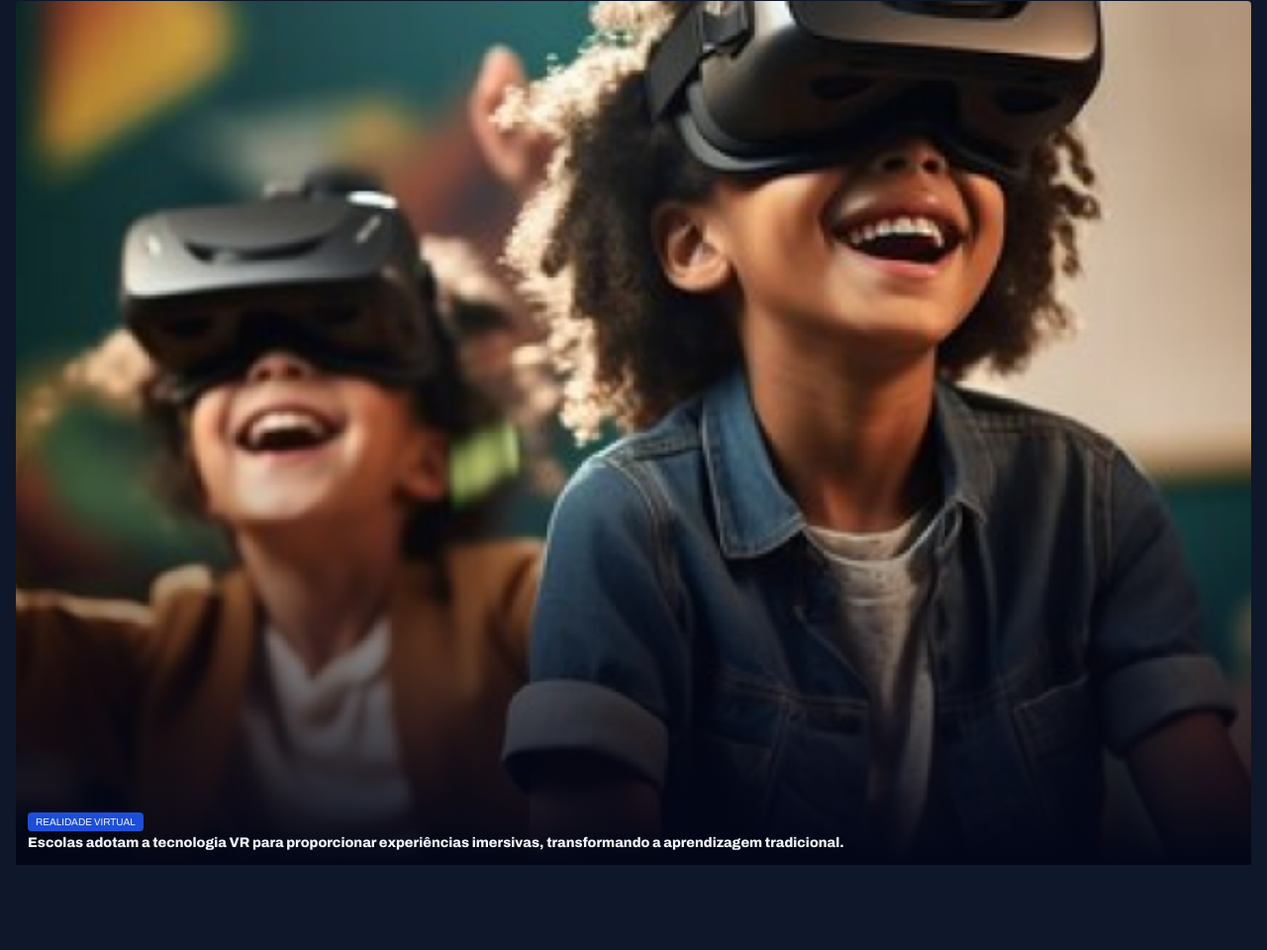
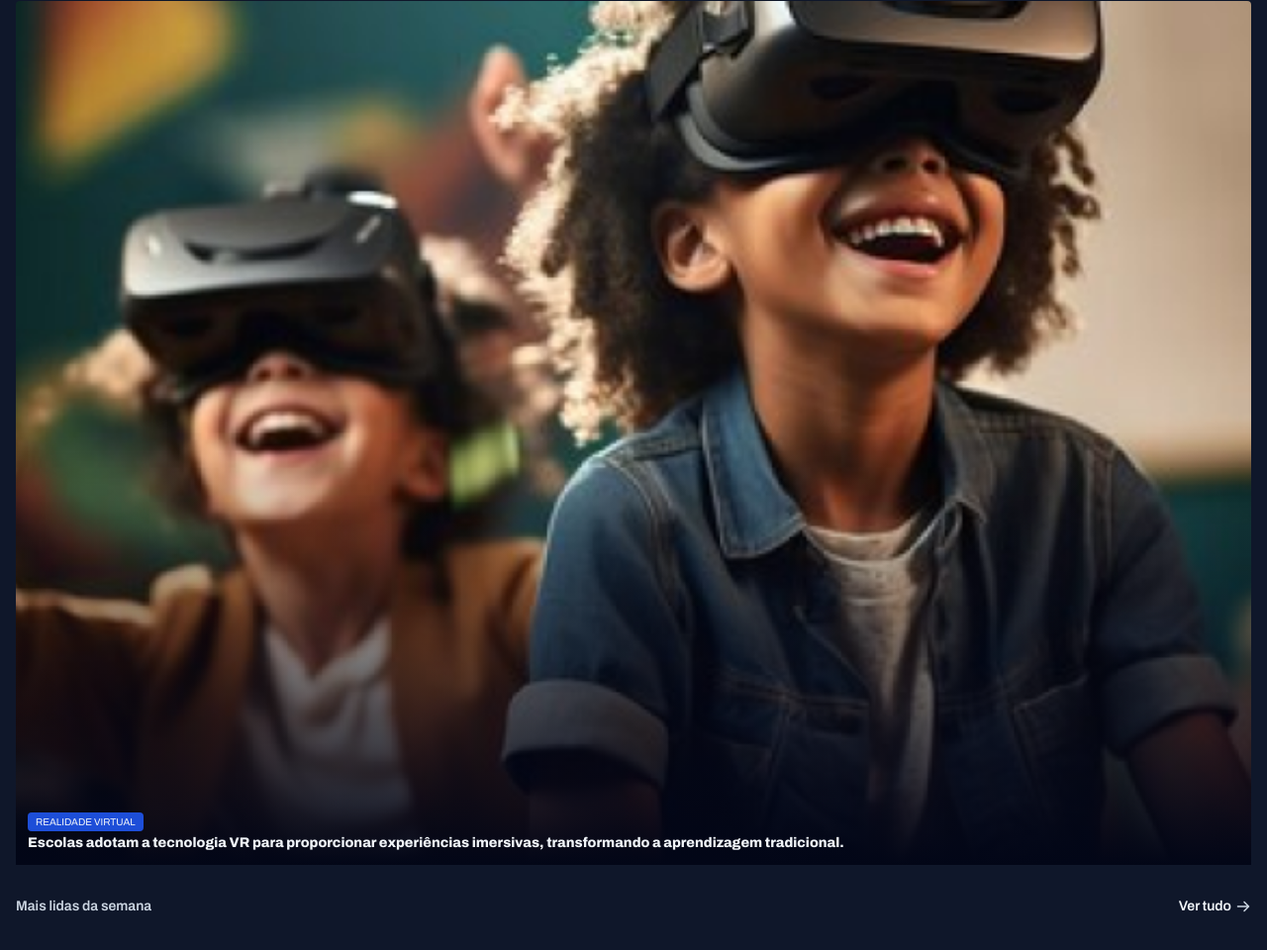
Before and after one commit to MichelBasteiro10/portal_de_noticias, a plain HTML site: page index.html in a window 1280 px wide. Shown: the part 3261-4221 px from the top of the page at 99% size. Before the commit the page ends 4135 px from the top, so only its background shows below. Drawn offline with Linux system fonts and the light colour scheme.

Commit message:
header seção read-more

```diff
--- a/index.html
+++ b/index.html
@@ -92,6 +92,16 @@
                 </figure>
             </div>
         </section>
+
+        <section id="read-more" class="container even-columns">
+            <header>
+                <h3>Mais lidas da semana</h3>
+                <a href="#">
+                    <strong>Ver tudo</strong>
+                    <span></span>
+                </a>
+            </header>
+        </section>
     </main>
 </body>
 
--- a/styles/global.css
+++ b/styles/global.css
@@ -36,10 +36,49 @@ a:hover {
     color: var(--brand-color-light);
 }
 
-h1, h2, h3 {
+h1,
+h2,
+h3 {
     font: inherit;
 }
 
 img {
     max-width: 100%;
 }
+
+section header {
+    display: grid;
+    grid-auto-flow: column;
+    align-items: center;
+
+    h3 {
+        font: var(--h3);
+        font-weight: 600;
+        color: var(--text-color-secondary);
+    }
+
+    a {
+        display: flex;
+        align-items: center;
+        justify-self: end;
+        gap: .25rem;
+
+        strong {
+            font: var(--h3);
+            font-weight: 600;
+            line-height: 145%;
+        }
+
+        span {
+            background-image: url(../assets/icons/ArrowRigth.svg);
+            background-repeat: no-repeat;
+            background-position: center center;
+            width: 1rem;
+            height: 1rem;
+        }
+
+        &:hover span {
+            background-image: url(../assets/icons/ArrowRightHover.svg);
+        }
+    }
+}
--- a/styles/section.css
+++ b/styles/section.css
@@ -1,4 +1,6 @@
 #highlights {
+    margin-bottom: 2rem;
+
     img {
     height: 100%;
     width: 100%;
@@ -54,3 +56,8 @@
         }
     }
 }
+
+#read-more {
+    margin-bottom: 10rem;
+
+}
```
